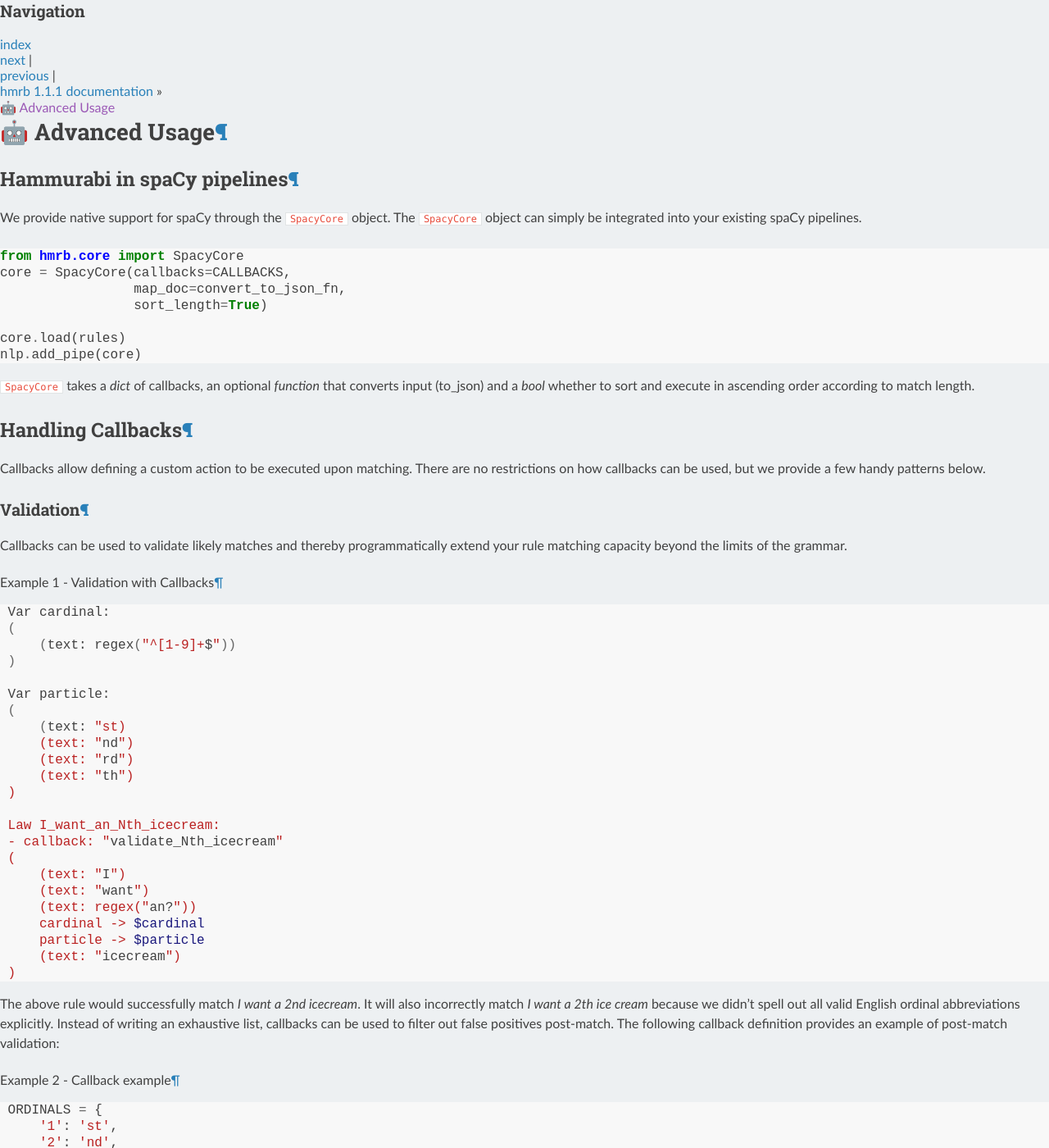
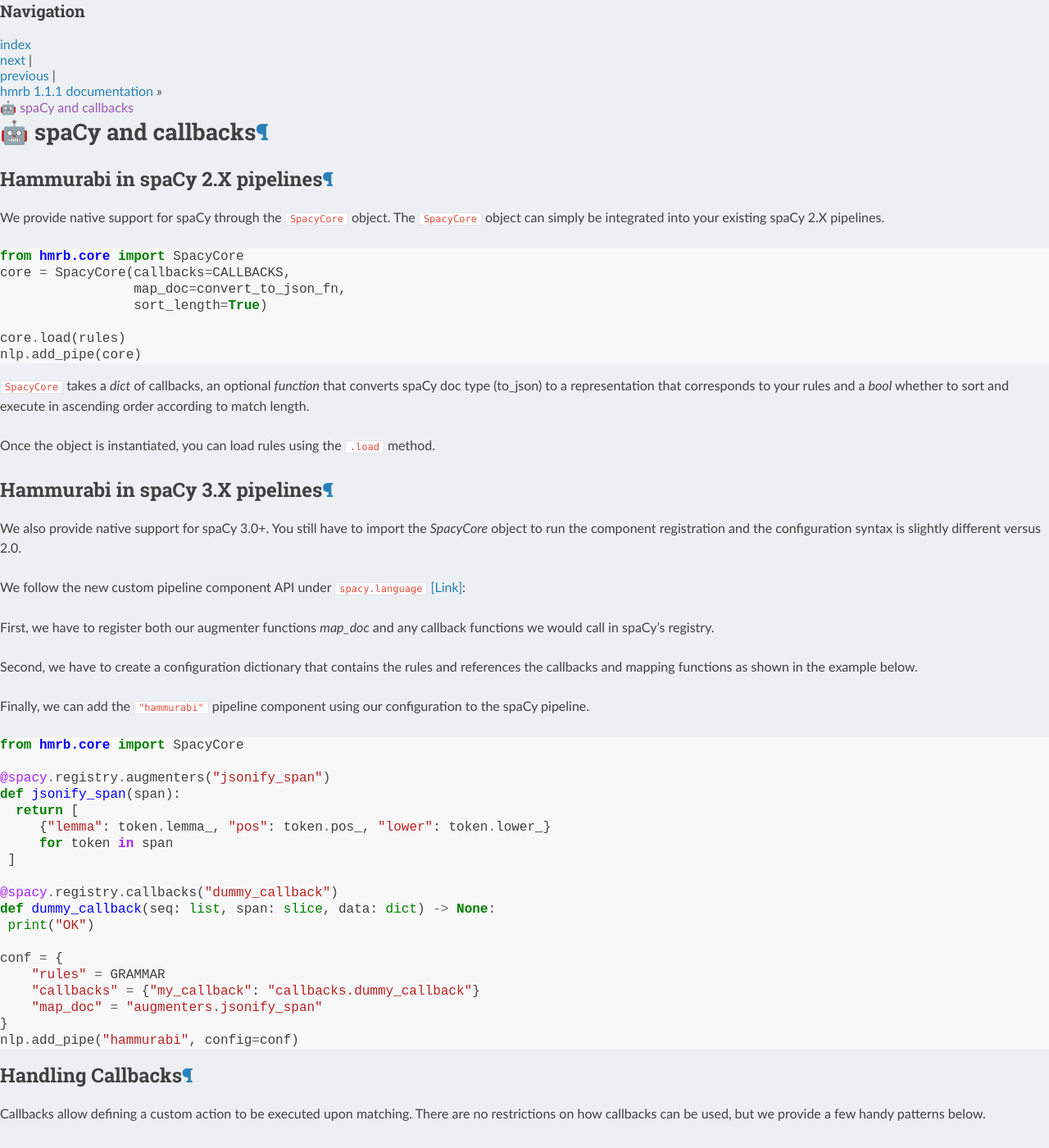
Before and after one commit to babylonhealth/hmrb, a Sphinx documentation site: the page built from docs/advanced.rst, in a window 1280 px wide and 1400 px high. Shown: the whole window at 82% size. Built offline with Sphinx 7.4.7 and the Read the Docs theme 2.0.0, drawn with Linux system fonts in a browser that asks for light colours; some of the changed text lies outside the part shown.

Commit message:
docs: update spacy documentation

```diff
--- a/docs/advanced.rst
+++ b/docs/advanced.rst
@@ -1,11 +1,11 @@
-🤖 Advanced Usage
-=================
+🤖 spaCy and callbacks
+======================
 
 
-Hammurabi in spaCy pipelines
-----------------------------
+Hammurabi in spaCy 2.X pipelines
+---------------------------------
 We provide native support for spaCy through the ``SpacyCore`` object.
-The ``SpacyCore`` object can simply be integrated into your existing spaCy pipelines.
+The ``SpacyCore`` object can simply be integrated into your existing spaCy 2.X pipelines.
 
 
 .. code-block:: python
@@ -18,7 +18,45 @@
    core.load(rules)
    nlp.add_pipe(core)
 
-``SpacyCore`` takes a *dict* of callbacks, an optional *function* that converts input (to_json) and a *bool* whether to sort and execute in ascending order according to match length.
+``SpacyCore`` takes a *dict* of callbacks, an optional *function* that converts spaCy doc type (to_json) to a representation that corresponds to your rules and a *bool* whether to sort and execute in ascending order according to match length.
+
+Once the object is instantiated, you can load rules using the ``.load`` method.
+
+
+Hammurabi in spaCy 3.X pipelines
+---------------------------------
+We also provide native support for spaCy 3.0+. You still have to import the `SpacyCore` object to run the component registration and the configuration syntax is slightly different versus 2.0.
+
+We follow the new custom pipeline component API under ``spacy.language`` `[Link] <https://spacy.io/usage/processing-pipelines#custom-components>`_:
+
+First, we have to register both our augmenter functions `map_doc` and any callback functions we would call in spaCy's registry.
+
+Second, we have to create a configuration dictionary that contains the rules and references the callbacks and mapping functions as shown in the example below.
+
+Finally, we can add the ``"hammurabi"`` pipeline component using our configuration to the spaCy pipeline.
+
+.. code-block:: python
+
+   from hmrb.core import SpacyCore
+
+   @spacy.registry.augmenters("jsonify_span")
+   def jsonify_span(span):
+     return [
+        {"lemma": token.lemma_, "pos": token.pos_, "lower": token.lower_}
+        for token in span
+    ]
+
+   @spacy.registry.callbacks("dummy_callback")
+   def dummy_callback(seq: list, span: slice, data: dict) -> None:
+    print("OK")
+
+   conf = {
+       "rules" = GRAMMAR
+       "callbacks" = {"my_callback": "callbacks.dummy_callback"}
+       "map_doc" = "augmenters.jsonify_span"
+   }
+   nlp.add_pipe("hammurabi", config=conf)
+
 
 Handling Callbacks
 ------------------
```
